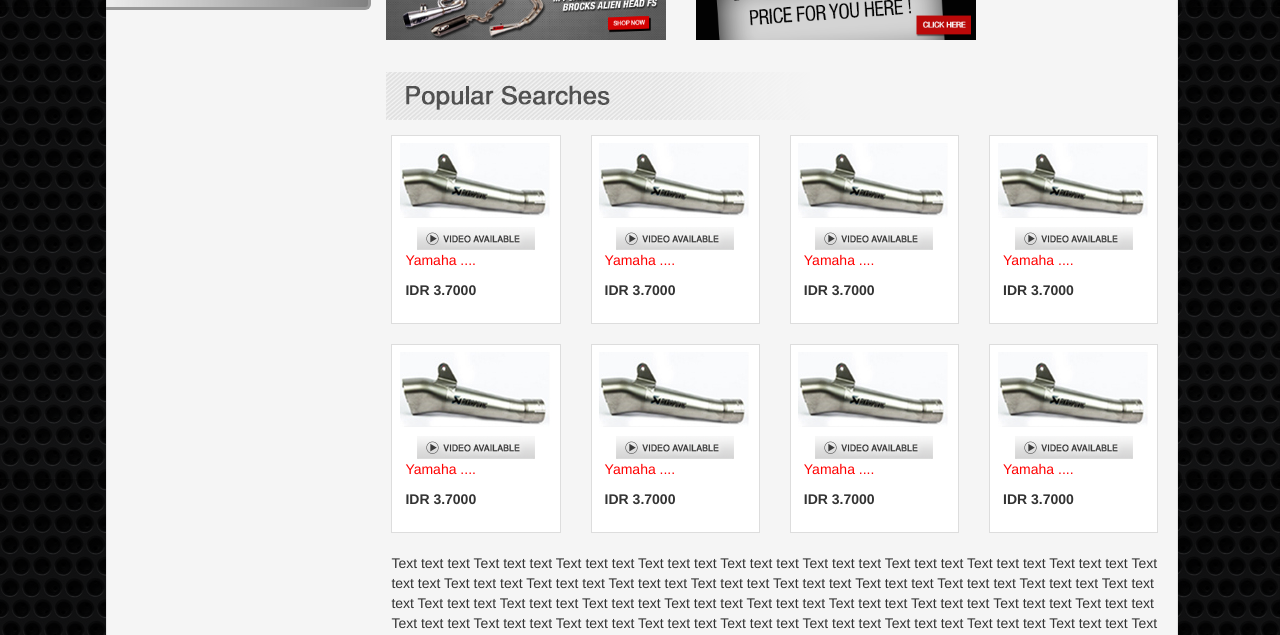
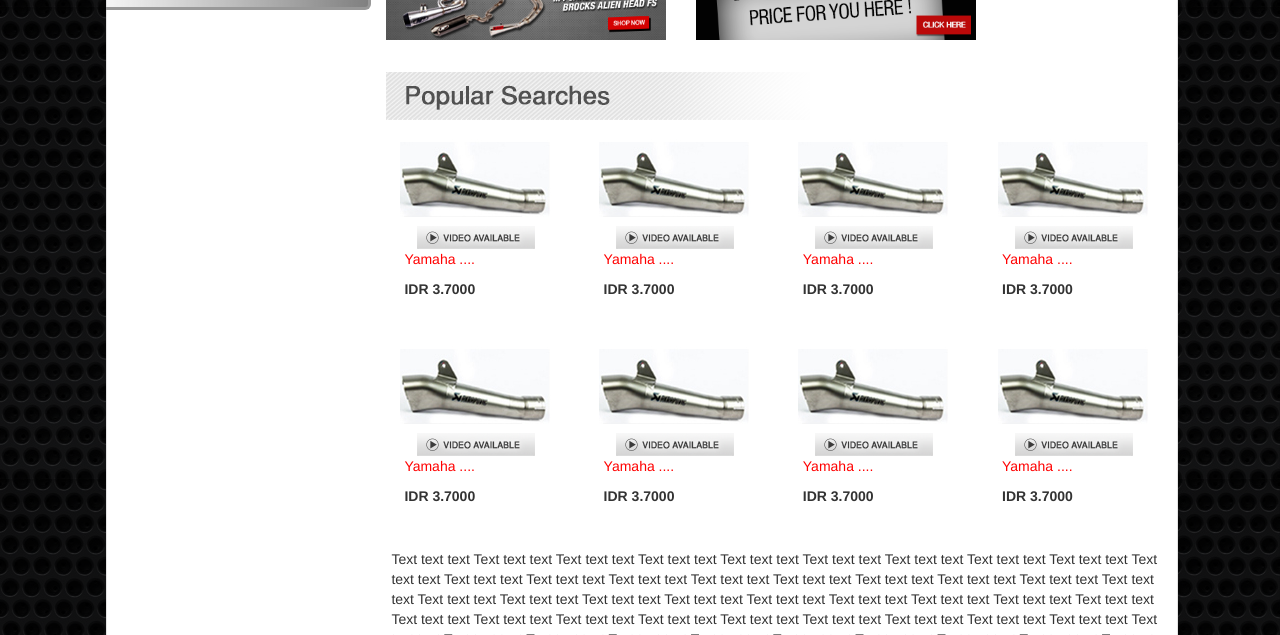
Before and after one commit to fastyfart/dunia-motor, a plain HTML site: page index.html in a window 1280 px wide. Shown: the part 937-1572 px from the top of the page. Drawn offline with Linux system fonts and the light colour scheme.

Commit message:
css update

```diff
--- a/css/style.css
+++ b/css/style.css
@@ -23,6 +23,14 @@ nav {
     /* W3C */
     filter: progid: DXImageTransform.Microsoft.gradient(startColorstr='#7d7e7d', endColorstr='#0e0e0e', GradientType=0);
     /* IE6-9 */
+}
+
+.well{
+    background-color: #fff;
+}
+
+.thumbnail{
+    border : 0px;
 }
 
 #navy{
```
